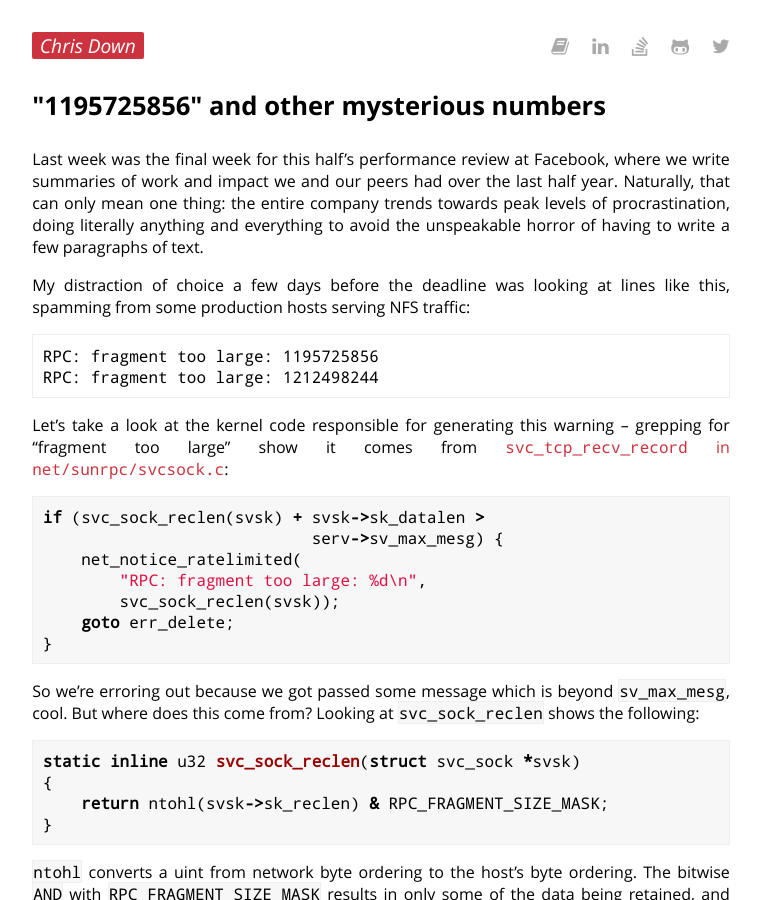
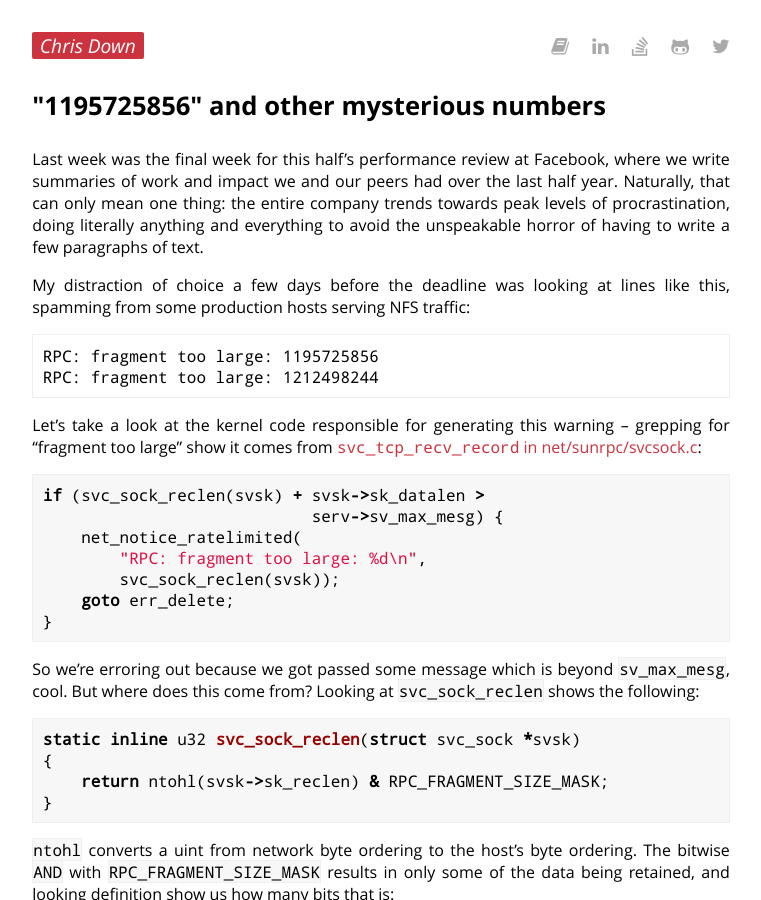
Before and after one commit to cdown/chrisdown.name, a Jekyll site: the page built from _posts/2020-01-13-1195725856-other-mysterious-numbers.md, in a window 1280 px wide and 900 px high. Shown: the whole window, without its empty margins (259-1020 px from the left). Built offline with Jekyll 4.4.1, drawn with Linux system fonts in a browser that asks for light colours.

```diff
--- a/_posts/2020-01-13-1195725856-other-mysterious-numbers.md
+++ b/_posts/2020-01-13-1195725856-other-mysterious-numbers.md
@@ -17,7 +17,7 @@ like this, spamming from some production hosts serving NFS traffic:
 
 Let's take a look at the kernel code responsible for generating this warning --
 grepping for "fragment too large" show it comes from [`svc_tcp_recv_record` in
-`net/sunrpc/svcsock.c`](https://git.kernel.org/pub/scm/linux/kernel/git/torvalds/linux.git/tree/net/sunrpc/svcsock.c?h=v5.4#n943):
+net/sunrpc/svcsock.c](https://git.kernel.org/pub/scm/linux/kernel/git/torvalds/linux.git/tree/net/sunrpc/svcsock.c?h=v5.4#n943):
 
 {% highlight c %}
 if (svc_sock_reclen(svsk) + svsk->sk_datalen >
```
